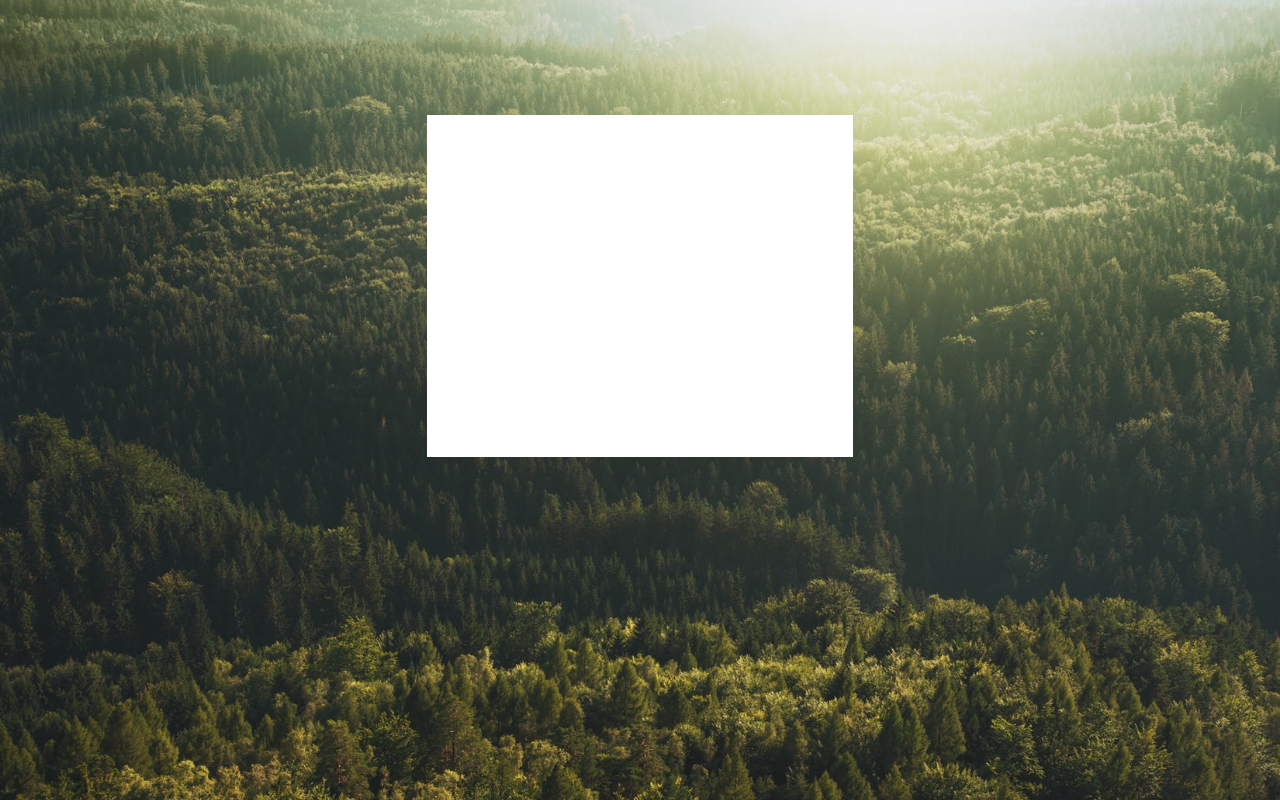
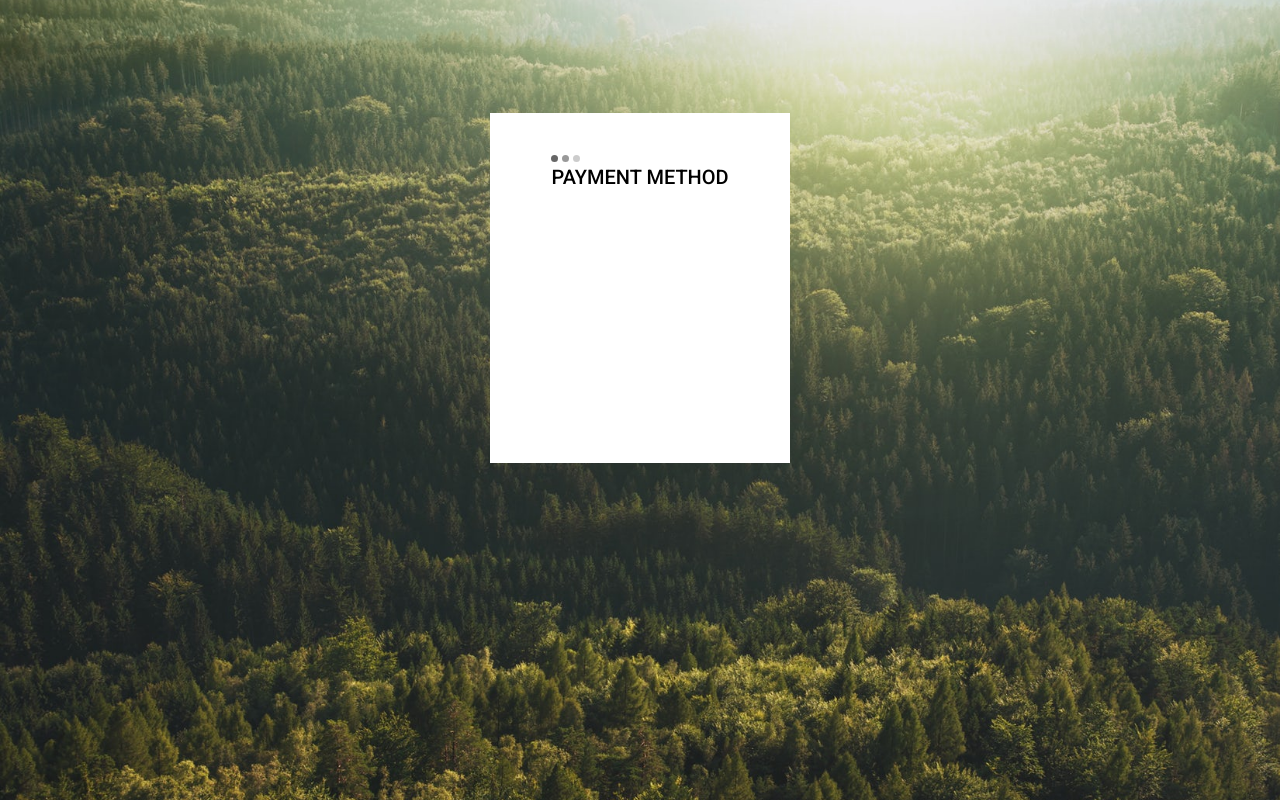
Before and after one commit to kmcodes/learn_html, a plain HTML site: page index.html in a window 1280 px wide. Drawn offline with Linux system fonts and the light colour scheme.

```diff
--- a/index.html
+++ b/index.html
@@ -12,7 +12,20 @@
 <body>
 
     <div class="hero-banner">
-        <div class="asset"></div>
+        <div class="asset">
+          <div class="pay">
+            <span class="dot dark"></span>
+            <span class="dot mid"></span>
+            <span class="dot light"></span>
+            <div class="text">
+              PAYMENT METHOD
+            </div>
+          </div>
+          <div></div>
+          <div></div>
+          <div></div>
+          <div></div>
+        </div>
 
     </div>
 
--- a/styles.css
+++ b/styles.css
@@ -9,14 +9,61 @@
     background-repeat: no-repeat;
     background-size:cover;
     display:grid;
-    display: grid;
     height: 100%;
-    grid-template-columns: 1fr 1fr 1fr;
-    grid-template-rows: 1fr 3fr 3fr;
+    grid-template-columns: 5.5fr 3.38fr 5.5fr;
+    grid-template-rows: 1fr 3.125fr 3fr;
     grid-gap: 1px 1px;
     grid-template-areas: ". . ." ". asset ." ". . .";
 }
 
 .asset {
     grid-area: asset;
-    background-color: white; }
+    background-color: white;
+    display:grid;
+    grid-template-rows: 1fr .55fr .55fr .55fr .48fr;
+    height:100%;
+    grid-gap:1px 1px;
+    grid-template-areas: "pay""visa""mcard""maestro""next";
+    font-family: Roboto;
+    align-items: center;
+    justify-content: center;
+}
+
+.pay{
+    grid-area: pay;
+}
+
+.text{
+    font-size: 20px;
+    font-weight: 500;
+}
+
+.visa{
+    grid-area: visa;
+}
+.mcard{
+    grid-area: mcard;
+}
+.maestro{
+    grid-area: maestro;
+}
+.next{
+    grid-area: next;
+}
+
+.dot{
+    height: 7px;
+    width: 7px;
+    border-radius: 50%;
+    display: inline-block;
+}
+
+.dark{
+    background-color: rgba(0,0,0,0.6);
+}
+.mid{
+    background-color: rgba(0,0,0,0.4);
+}
+.light{
+    background-color: rgba(0,0,0,0.2);
+}
```
